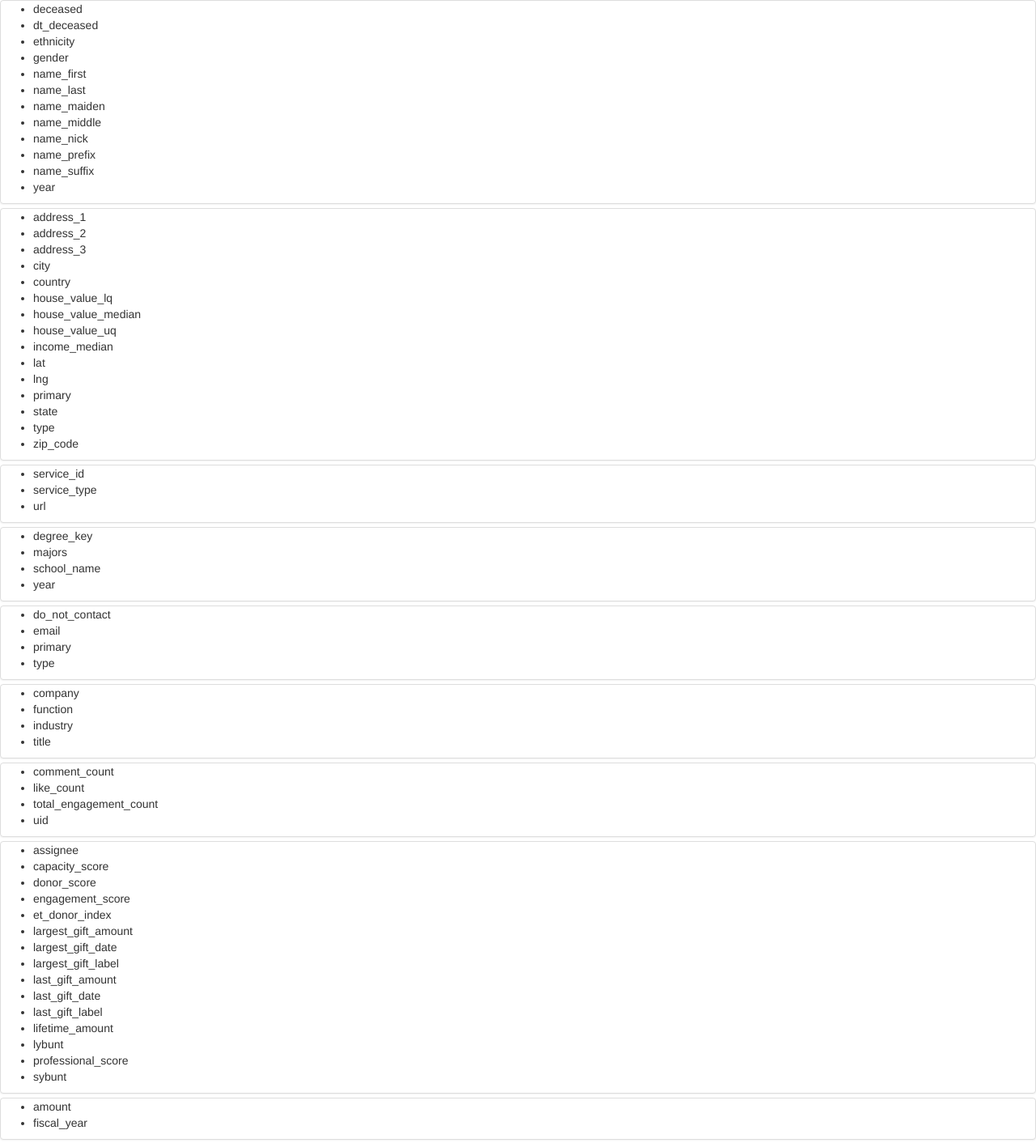
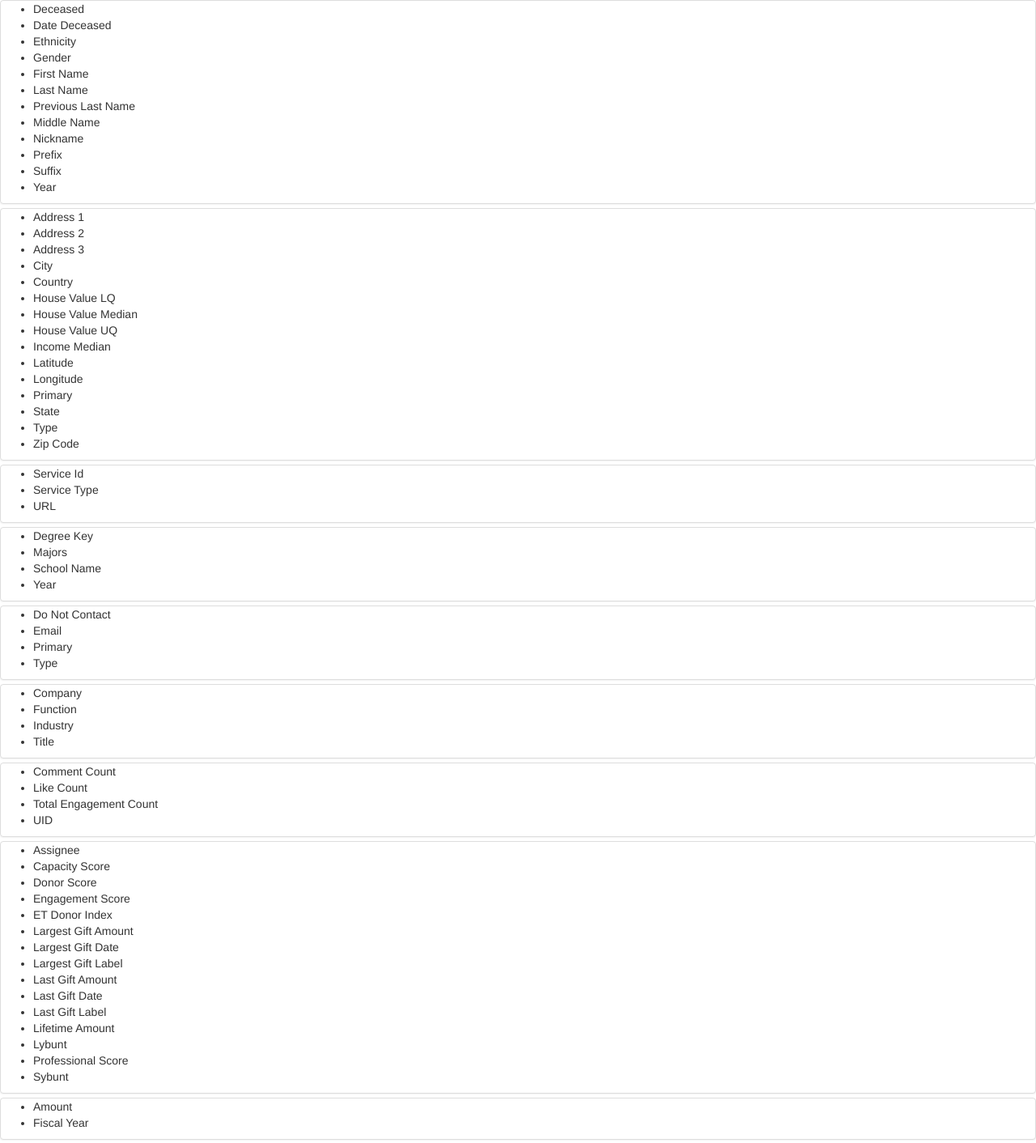
Before and after one commit to JD68/group-property-app, a React (Create React App) app: page / in a window 1280 px wide. Shown: the top 1412 px of the page at 81% size. Built offline with nearby package versions, Linux system fonts and the light colour scheme.

Commit message:
implemented display property namesfor showing in menu

```diff
--- a/src/GroupPropertyService.js
+++ b/src/GroupPropertyService.js
@@ -1,7 +1,3 @@
-const groupPropertyCache = {
-    'General Info': []
-};
-
 const groupDisplayNames = {
     'address': 'Address',
     'education': 'Education',
@@ -14,8 +10,7 @@ const groupDisplayNames = {
     'giving': 'Giving'
 };
 
-//do I need to define order too?
-/*const generalInfoDisplayProperties = {
+const propertyDisplayNames = {
     'deceased': 'Deceased',
     'dt_deceased': 'Date Deceased',
     'ethnicity': 'Ethnicity',
@@ -27,10 +22,61 @@ const groupDisplayNames = {
     'name_nick': 'Nickname',
     'name_prefix': 'Prefix',
     'name_suffix': 'Suffix',
-    'year': 'Year'
-};*/
+    'year': 'Year',
+    'address_1': 'Address 1',
+    'address_2': 'Address 2',
+    'address_3': 'Address 3',
+    'city': 'City',
+    'country': 'Country',
+    'house_value_lq': 'House Value LQ',
+    'house_value_median': 'House Value Median',
+    'house_value_uq': 'House Value UQ',
+    'income_median': 'Income Median',
+    'lat': 'Latitude',
+    'lng': 'Longitude',
+    'primary': 'Primary',
+    'state': 'State',
+    'type': 'Type',
+    'zip_code': 'Zip Code',
+    'service_id': 'Service Id',
+    'service_type': 'Service Type',
+    'url': 'URL',
+    'degree_key': 'Degree Key',
+    'majors': 'Majors',
+    'school_name': 'School Name',
+    'do_not_contact': 'Do Not Contact',
+    'email': 'Email',
+    'company': 'Company',
+    'function': 'Function',
+    'industry': 'Industry',
+    'title': 'Title',
+    'comment_count': 'Comment Count',
+    'like_count': 'Like Count',
+    'total_engagement_count': 'Total Engagement Count',
+    'uid': 'UID',
+    'assignee': 'Assignee',
+    'capacity_score': 'Capacity Score',
+    'donor_score': 'Donor Score',
+    'engagement_score': 'Engagement Score',
+    'et_donor_index': 'ET Donor Index',
+    'largest_gift_amount': 'Largest Gift Amount',
+    'largest_gift_date': 'Largest Gift Date',
+    'largest_gift_label': 'Largest Gift Label',
+    'last_gift_amount': 'Last Gift Amount',
+    'last_gift_date': 'Last Gift Date',
+    'last_gift_label': 'Last Gift Label',
+    'lifetime_amount': 'Lifetime Amount',
+    'lybunt': 'Lybunt',
+    'professional_score': 'Professional Score',
+    'sybunt': 'Sybunt',
+    'amount': 'Amount',
+    'fiscal_year': 'Fiscal Year',
+    'phone': 'Phone'
+};
 
-
+const groupPropertyCache = {
+    'General Info': []
+};
 
 async function loadJson() {
     try {
@@ -73,7 +119,8 @@ function transformSchema(schema) {
         return {
             dataType: schemaEntry.data_type,
             appKeys: schemaEntry.app_keys,
-            name: schemaEntry.name
+            name: schemaEntry.name,
+            displayName: propertyDisplayNames[schemaEntry.name]
         }
     }
 }
--- a/src/Menu.js
+++ b/src/Menu.js
@@ -15,7 +15,7 @@ class Menu extends Component {
             panels = this.state.groups.map((group, index) => {
                 return  <Panel header={group} key={group} eventKey={index + 1}>
                             <ul>
-                                {GroupPropertyService.getGroupProperties(group).map(property => <li key={group + property.name}>{property.name}</li>)}
+                                {GroupPropertyService.getGroupProperties(group).map(property => <li key={group + property.name}>{property.displayName}</li>)}
                             </ul>
                         </Panel>;
             });
```
